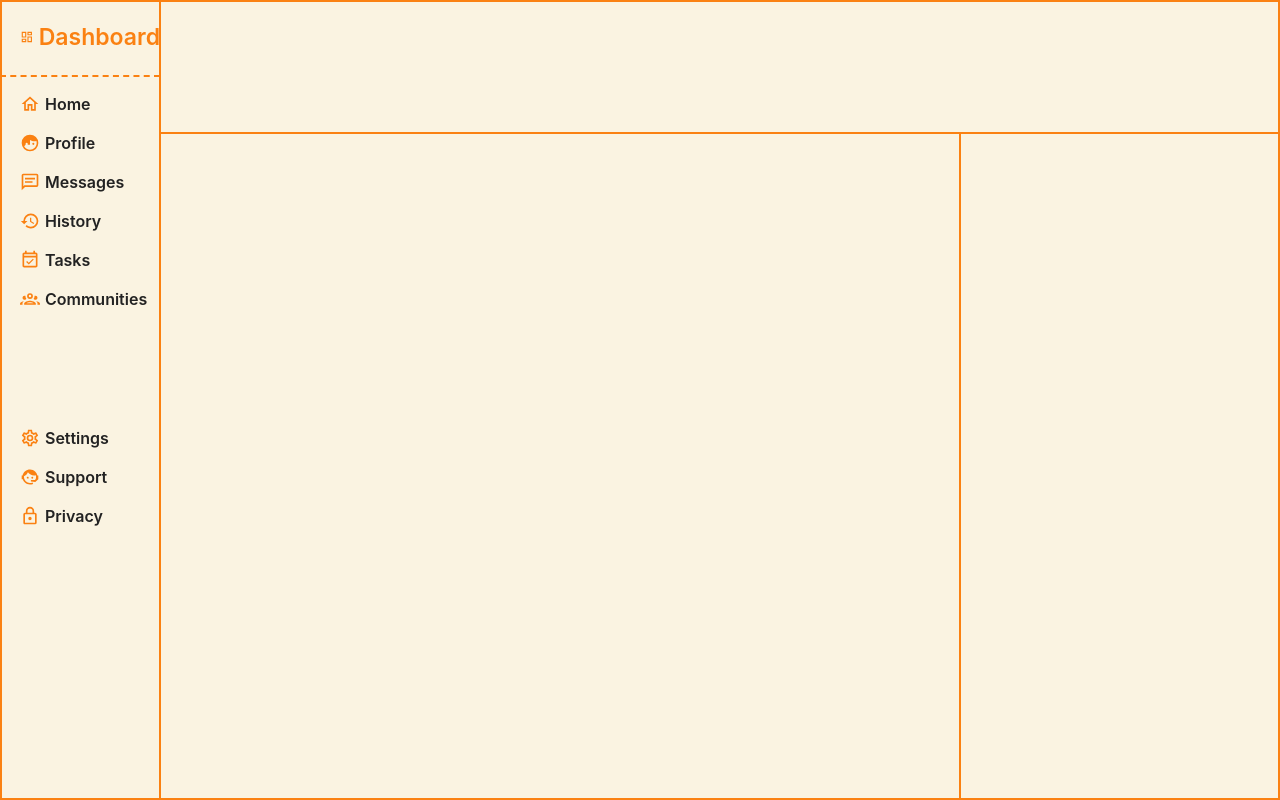
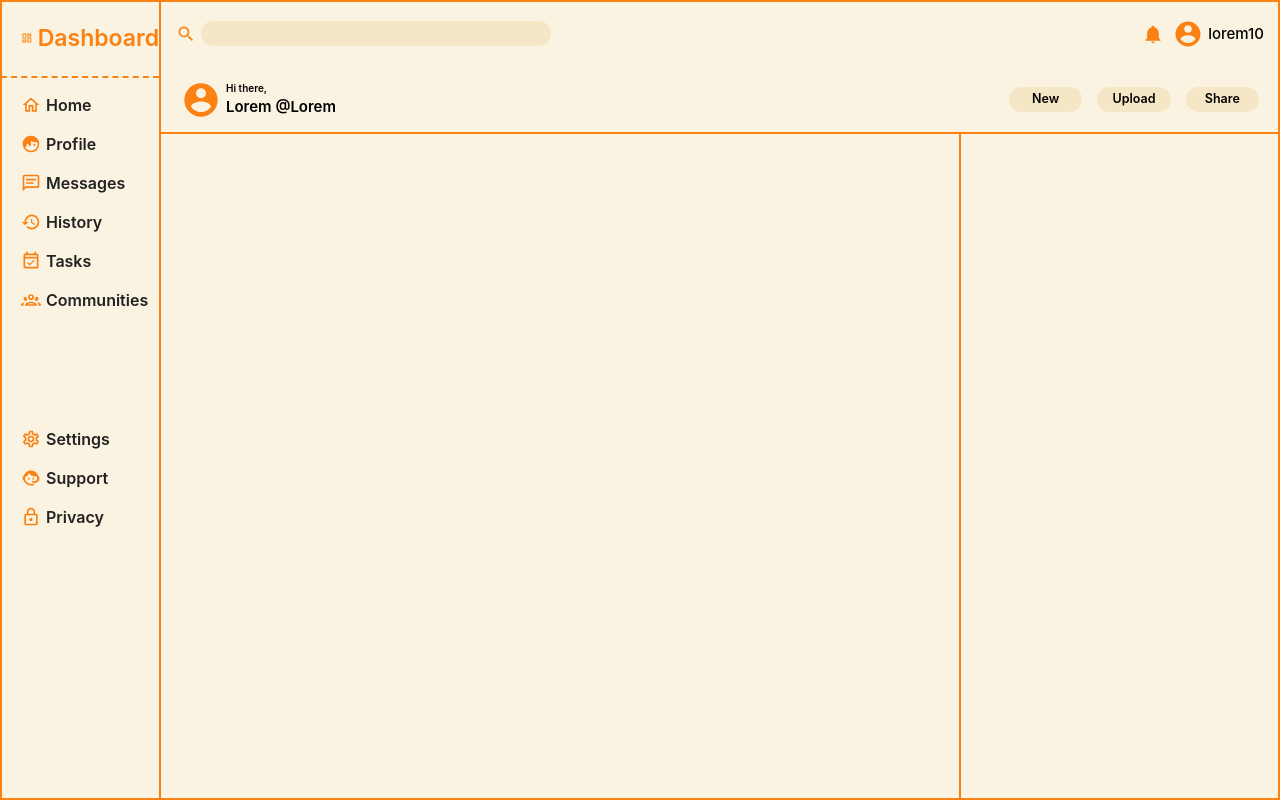
Before and after one commit to lucirie/Dashboard-Project, a plain HTML site: page index.html in a window 1280 px wide. Drawn offline with Linux system fonts and the light colour scheme.

Commit message:
styled top header

```diff
--- a/index.html
+++ b/index.html
@@ -64,7 +64,37 @@
         </div>
     </nav>
 
-    <header></header>
+    <header>
+        <div class="top">
+            <div class="form">
+                <label for="searchBar">
+                    <svg fill="currentColor" xmlns="http://www.w3.org/2000/svg" viewBox="0 0 24 24"><title>magnify</title><path d="M9.5,3A6.5,6.5 0 0,1 16,9.5C16,11.11 15.41,12.59 14.44,13.73L14.71,14H15.5L20.5,19L19,20.5L14,15.5V14.71L13.73,14.44C12.59,15.41 11.11,16 9.5,16A6.5,6.5 0 0,1 3,9.5A6.5,6.5 0 0,1 9.5,3M9.5,5C7,5 5,7 5,9.5C5,12 7,14 9.5,14C12,14 14,12 14,9.5C14,7 12,5 9.5,5Z" /></svg>
+                </label>
+                <input type="text" id="searchBar">
+            </div>
+
+            <div class="account-section">
+                <svg fill="currentColor" xmlns="http://www.w3.org/2000/svg" viewBox="0 0 24 24"><title>bell</title><path d="M21,19V20H3V19L5,17V11C5,7.9 7.03,5.17 10,4.29C10,4.19 10,4.1 10,4A2,2 0 0,1 12,2A2,2 0 0,1 14,4C14,4.1 14,4.19 14,4.29C16.97,5.17 19,7.9 19,11V17L21,19M14,21A2,2 0 0,1 12,23A2,2 0 0,1 10,21" /></svg>
+                <svg fill="currentColor" class="pfp" xmlns="http://www.w3.org/2000/svg" viewBox="0 0 24 24"><title>account-circle</title><path d="M12,19.2C9.5,19.2 7.29,17.92 6,16C6.03,14 10,12.9 12,12.9C14,12.9 17.97,14 18,16C16.71,17.92 14.5,19.2 12,19.2M12,5A3,3 0 0,1 15,8A3,3 0 0,1 12,11A3,3 0 0,1 9,8A3,3 0 0,1 12,5M12,2A10,10 0 0,0 2,12A10,10 0 0,0 12,22A10,10 0 0,0 22,12C22,6.47 17.5,2 12,2Z" /></svg>
+                <h1>lorem10</h1>
+            </div>
+        </div>
+
+        <div class="bottom">
+            <svg fill="currentColor" xmlns="http://www.w3.org/2000/svg" viewBox="0 0 24 24"><title>account-circle</title><path d="M12,19.2C9.5,19.2 7.29,17.92 6,16C6.03,14 10,12.9 12,12.9C14,12.9 17.97,14 18,16C16.71,17.92 14.5,19.2 12,19.2M12,5A3,3 0 0,1 15,8A3,3 0 0,1 12,11A3,3 0 0,1 9,8A3,3 0 0,1 12,5M12,2A10,10 0 0,0 2,12A10,10 0 0,0 12,22A10,10 0 0,0 22,12C22,6.47 17.5,2 12,2Z" /></svg>
+            <div class="greeting">
+                <h2>Hi there,</h2>
+                <h1>Lorem @Lorem</h1>
+            </div>
+
+            <div class="right">
+                <a href="#" class="action-btn">New</a>
+                <a href="#" class="action-btn">Upload</a>
+                <a href="#" class="action-btn">Share</a>
+            </div>
+        </div>
+    </header>
+
     <main></main>
     <aside></aside>
 </body>
--- a/styles.css
+++ b/styles.css
@@ -5,7 +5,7 @@
     --color4: #FAF3E1;
 
     --primary-bg-color: var(--color4);
-    --secondar-bg-color: var(--color3);
+    --secondary-bg-color: var(--color3);
     --heading-font-color: var(--color2);
     --accent-font-color: var(--color2);
     --normal-font-color: var(--color1);
@@ -17,7 +17,7 @@
 }
 
 nav, header, main, aside {
-    outline: 1px solid var(--border-color);
+    border: 1px solid var(--border-color);
 }
 
 body {
@@ -64,9 +64,11 @@ nav, .extra {
   color: var(--heading-font-color);
 }
 
-.nav-item svg {
+svg {
   height: 2rem;
-  color: #FA8112;
+  color: var(--color2);
+  display: inline-block;
+  cursor: pointer;
 }
 
 .extra {
@@ -83,6 +85,105 @@ main {
 
 aside {
   grid-row: 2/4;
+}
+
+header {
+  display: flex;
+  flex-direction: column;
+}
+
+header > div {
+  flex: 1;
+}
+
+.top {
+  display: flex;
+  padding: 0 15px;
+}
+
+.top label {
+  display: inline-block;
+  width: fit-content;
+}
+
+.top input {
+  border: none;
+  border-radius: 25px;
+  background-color: var(--secondary-bg-color);
+  width: 350px;
+  padding: 5px 10px;
+  color: var(--heading-font-color);
+}
+
+.top input:focus {
+  caret-color: var(--border-color);
+  outline: none;
+}
+
+.form {
+  display: flex;
+  gap: 5px;
+  align-items: center;
+}
+
+.account-section {
+  flex: 1;
+  display: flex;
+  align-items: center;
+  justify-content: flex-end;
+}
+
+.account-section .pfp {
+  height: 3rem;
+  margin-left: 10px;
+  margin-right: 5px;
+}
+
+.account-section h1 {
+  font-size: 1.5rem;
+  font-weight: 500;
+  cursor: pointer;
+}
+
+.bottom {
+  display: flex;
+  align-items: center;
+  padding: 0 20px;
+}
+
+.bottom svg {
+  height: 4rem;
+  margin-right: 5px;
+}
+
+.greeting h2 {
+  font-size: 1rem;
+  font-weight: 600;
+}
+
+.greeting h1 {
+  font-size: 1.5rem;
+  font-weight: 600;
+}
+
+.right .action-btn {
+  display: grid;
+  place-items: center;
+  flex: 1;
+  text-decoration: none;
+  background-color: var(--secondary-bg-color);
+  color: black;
+  border-radius: 25px;
+  font-size: 1.25rem;
+  font-weight: 600;
+}
+
+.right {
+  display: flex;
+  width: 250px;
+  height: 25px;
+  gap: 15px;
+  margin-left: auto;
 }
 
 
```
